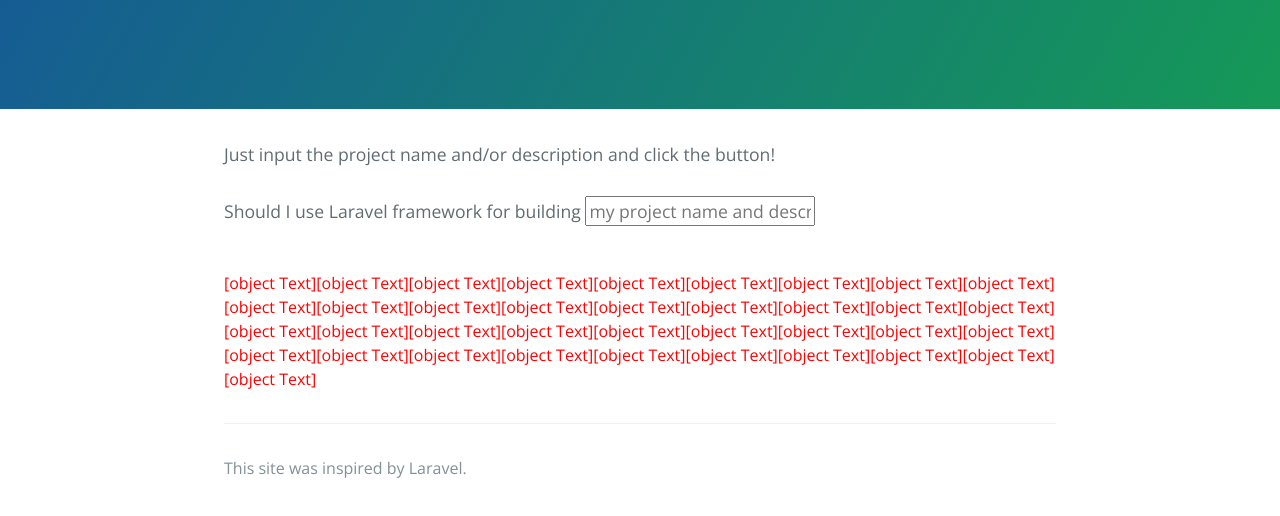
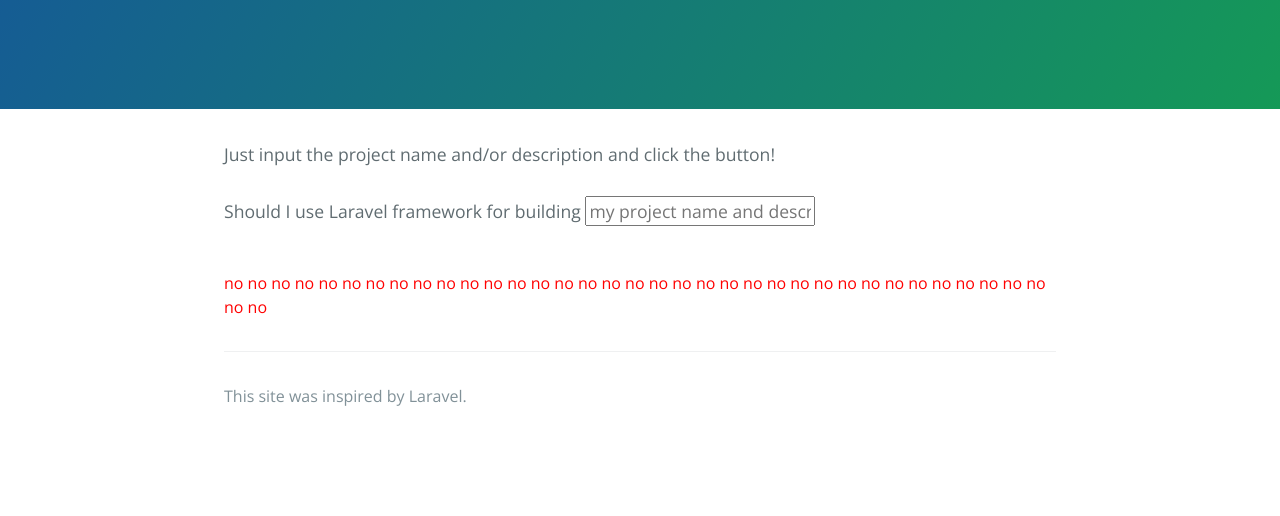
Before and after one commit to vlakarados/should-i-use-laravel-for, a plain HTML site: page index.html in a window 1280 px wide. Both pictures are taken after a click on the button "Find out!". Shown: the part 208-724 px from the top of the page. Drawn offline with nearby package versions, Linux system fonts and the light colour scheme.

Commit message:
Update index.html

```diff
--- a/index.html
+++ b/index.html
@@ -34,7 +34,7 @@
   var result = document.getElementById("result");
   btn.onclick = function() {
       setInterval(function() {
-        result.innerHTML = result.innerHTML + document.createTextNode('no ');
+        result.appendChild(document.createTextNode("no "));
     }, 75);
   };
 </script>
```
